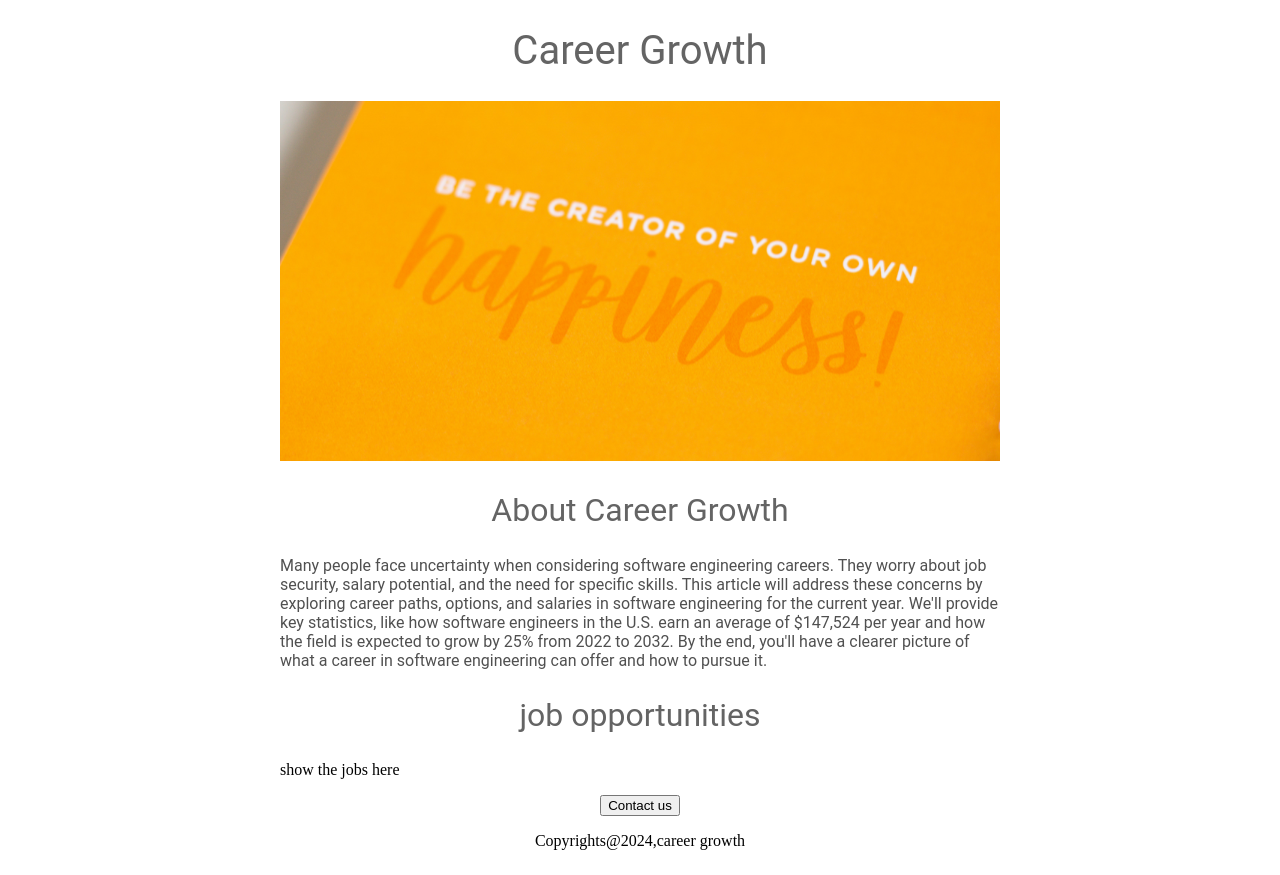
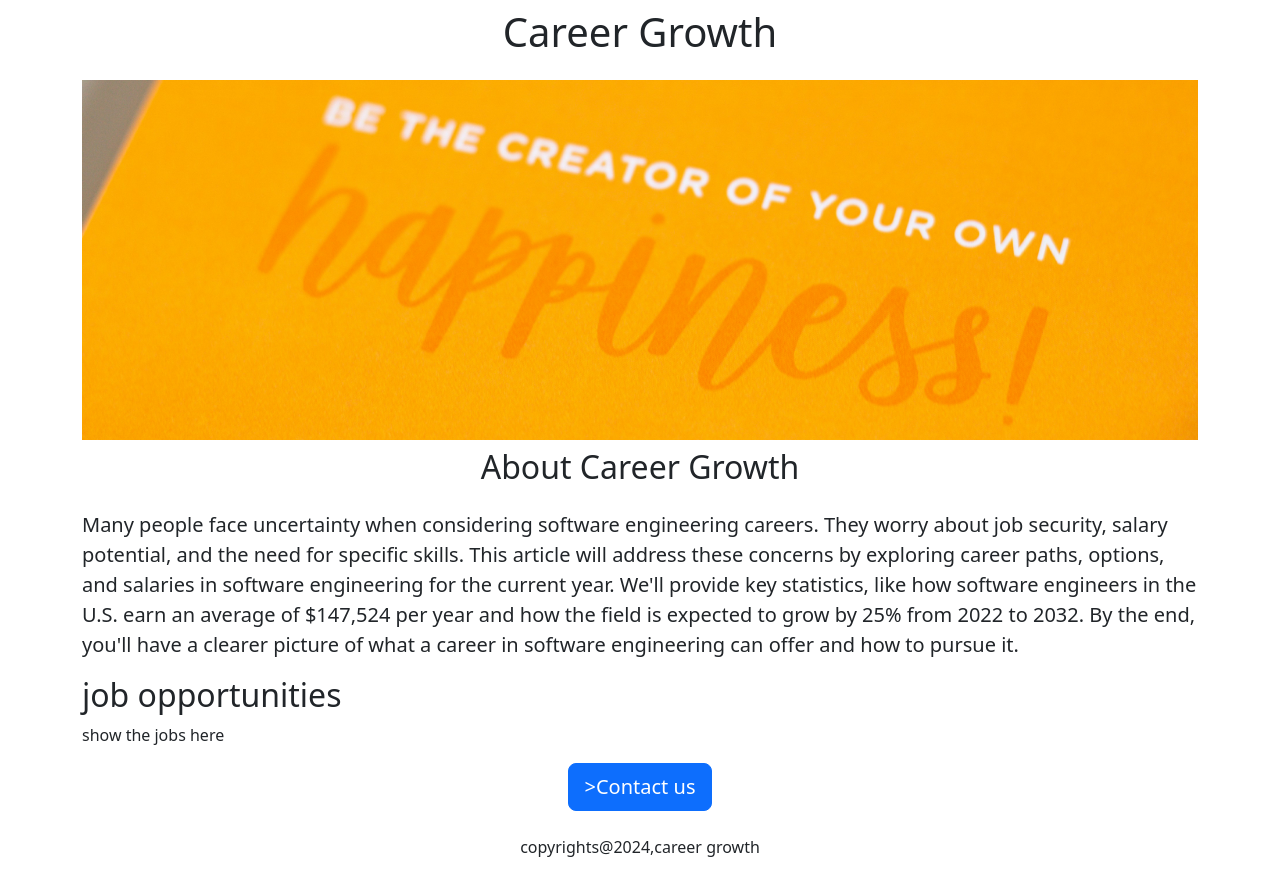
Before and after one commit to thejaravi02/first_web, a Flask app: page / in a window 1280 px wide. Before the commit the page ends 850 px from the top, so only its background shows below. Run offline with Flask 3, Linux system fonts and the light colour scheme.

Commit message:
modified html code

```diff
--- a/templates/home.html
+++ b/templates/home.html
@@ -1,48 +1,29 @@
 <!Doctype html>
 <html>
   <head>
+    <meta charset="utf-8">
+    <meta name="viewport" content="width=device-width, initial-scale=1">
     <title>first web</title>
+    <link href="https://cdn.jsdelivr.net/npm/bootstrap@5.3.3/dist/css/bootstrap.min.css" rel="stylesheet" integrity="sha384-QWTKZyjpPEjISv5WaRU9OFeRpok6YctnYmDr5pNlyT2bRjXh0JMhjY6hW+ALEwIH" crossorigin="anonymous">
     <style>
-      h1{
-        font-size: 40px;
-        font-family: Roboto;
-        font-weight: normal;
-        color:rgb(100,100,100);
-        text-align: center;
+      #banner {
+        height: 360px;
+        width: 100%;
+        object-fit: cover;
       }
-    #banner{
-      width: 100%;
-      height: 360px;
-      object-fit: cover;
-    }
-    h2{
-      font-family: Roboto;
-      font-size: 32px;
-      color:rgb(100,100,100);
-      text-align: center;
-      font-weight: normal;
-    }
-    .bodytext{
-      font-family: Roboto;
-      color:rgb(80,80,80);
-    }
-    #container{
-      max-width: 720px;
-      margin: 0 auto;
-    }
     </style>
   </head>
   <body>
-    <div id="container">
-    <h1>Career Growth</h1>
-    <img id="banner" src='static/felicia-buitenwerf-6CuOUVt87e0-unsplash.jpg' height="320">
-    <h2>About Career Growth</h2>
-    <p class="bodytext">Many people face uncertainty when considering software engineering careers. They worry about job security, salary potential, and the need for specific skills. This article will address these concerns by exploring career paths, options, and salaries in software engineering for the current year. We'll provide key statistics, like how software engineers in the U.S. earn an average of $147,524 per year and how the field is expected to grow by 25% from 2022 to 2032. By the end, you'll have a clearer picture of what a career in software engineering can offer and how to pursue it.</p>
+    <div class="container">
+    <h1 class="text-center mt-2 mb-4">Career Growth</h1>
+    <img class="img-fluid" id="banner" src='static/felicia-buitenwerf-6CuOUVt87e0-unsplash.jpg' height="320">
+    <h2 class="text-center mt-2 mb-4">About Career Growth</h2>
+    <p class="lead">Many people face uncertainty when considering software engineering careers. They worry about job security, salary potential, and the need for specific skills. This article will address these concerns by exploring career paths, options, and salaries in software engineering for the current year. We'll provide key statistics, like how software engineers in the U.S. earn an average of $147,524 per year and how the field is expected to grow by 25% from 2022 to 2032. By the end, you'll have a clearer picture of what a career in software engineering can offer and how to pursue it.</p>
   <h2>job opportunities</h2>
     <p>show the jobs here</p>
-      <div style="text-align:center;">
-    <button>Contact us</button>
-        <p>Copyrights@2024,career growth</p>
+      <div class="text-center">
+    <button class="btn btn-primary btn-lg">>Contact us</button>
+    <p class="mt-4">copyrights@2024,career growth</p>
       </div>
   </body>
 </html>
```
